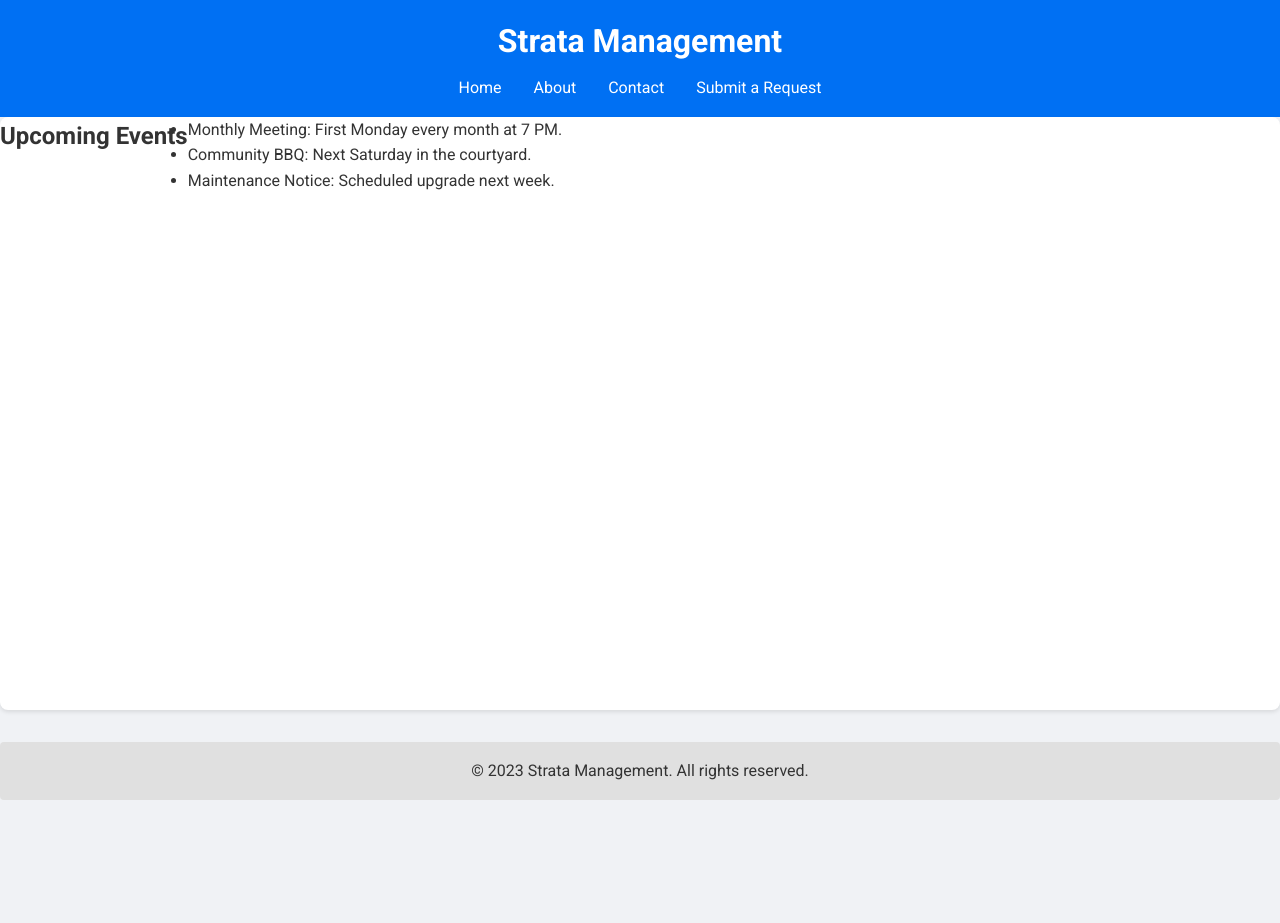
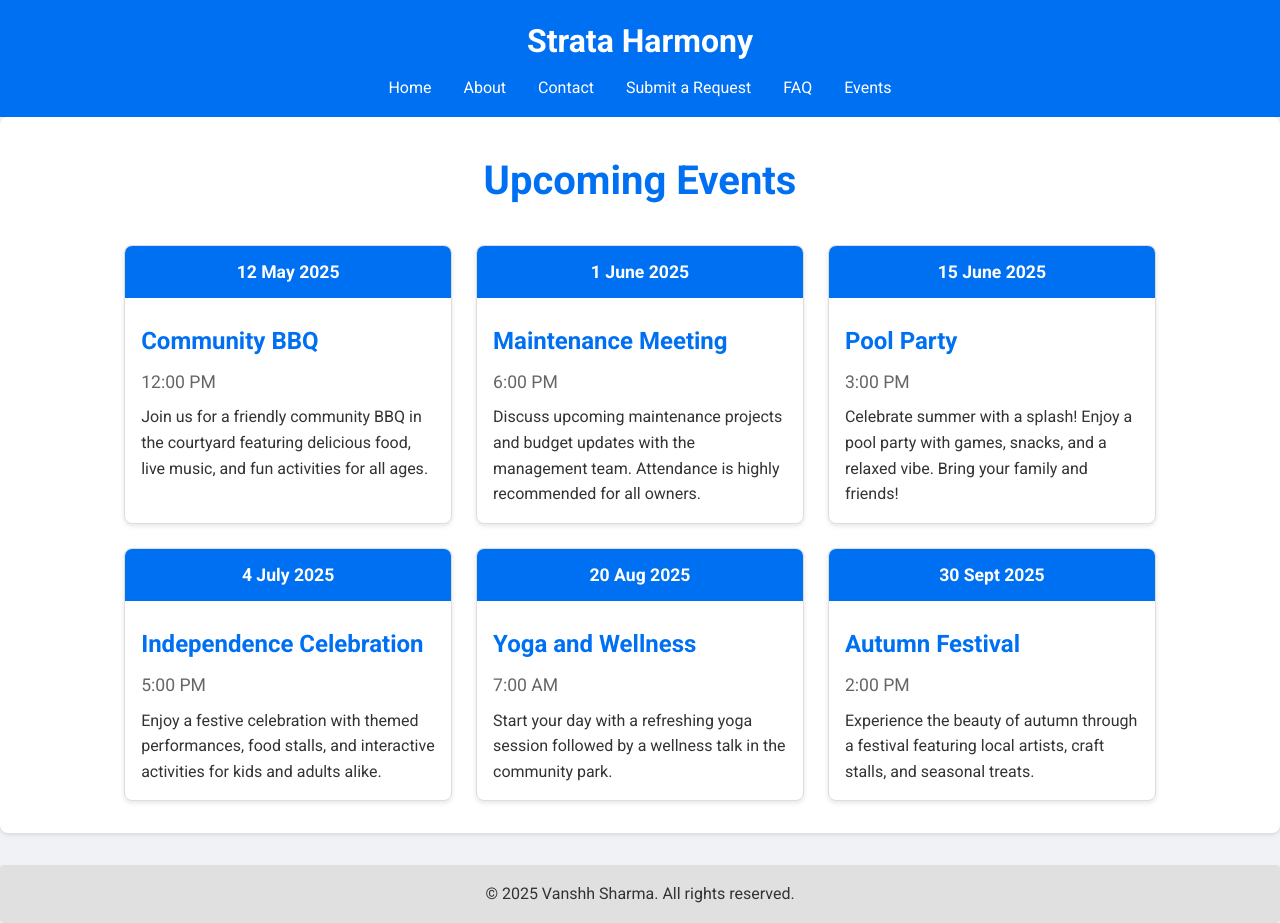
Before and after one commit to vsharma14-uni/INFO1111_TASK1, a Next.js app: page /events in a window 1280 px wide. Before the commit the page ends 800 px from the top, so only its background shows below. Built offline with nearby package versions, Linux system fonts and the light colour scheme.

Commit message:
added a faq and events page

```diff
--- a/components/Layout.js
+++ b/components/Layout.js
@@ -1,3 +1,4 @@
+// components/Layout.js (example)
 import Link from 'next/link';
 import styles from '../styles/Layout.module.css';
 
@@ -5,13 +6,16 @@ export default function Layout({ children }) {
   return (
     <div className={styles.layoutContainer}>
       <header className={styles.header}>
-        <h1>Strata Management</h1>
+        <h1>Strata Harmony</h1>
         <nav>
           <ul>
             <li><Link href="/">Home</Link></li>
             <li><Link href="/about">About</Link></li>
             <li><Link href="/contact">Contact</Link></li>
             <li><Link href="/form">Submit a Request</Link></li>
+            <li><Link href="/faq">FAQ</Link></li>
+            {/* Add the new Events link here */}
+            <li><Link href="/events">Events</Link></li>
           </ul>
         </nav>
       </header>
@@ -21,9 +25,8 @@ export default function Layout({ children }) {
       </main>
 
       <footer className={styles.footer}>
-        &copy; 2023 Strata Management. All rights reserved.
+        &copy; 2025 Vanshh Sharma. All rights reserved.
       </footer>
     </div>
   );
 }
-// styles/Layout.module.css
--- a/pages/_app.js
+++ b/pages/_app.js
@@ -1,5 +1,16 @@
+// pages/_app.js
+import Head from 'next/head';
 import '../styles/globals.css';
 
-export default function MyApp({ Component, pageProps }) {
-  return <Component {...pageProps} />;
+function MyApp({ Component, pageProps }) {
+  return (
+    <>
+      <Head>
+        <title>Strata Harmony</title>
+      </Head>
+      <Component {...pageProps} />
+    </>
+  );
 }
+
+export default MyApp;
--- a/pages/events.js
+++ b/pages/events.js
@@ -1,14 +1,76 @@
 import Layout from '../components/Layout';
+import styles from '../styles/Events.module.css';
+
+// Fictional events list
+const events = [
+  {
+    id: 1,
+    date: '2025-05-12',
+    title: 'Community BBQ',
+    time: '12:00 PM',
+    description: 'Join us for a friendly community BBQ in the courtyard featuring delicious food, live music, and fun activities for all ages.',
+  },
+  {
+    id: 2,
+    date: '2025-06-01',
+    title: 'Maintenance Meeting',
+    time: '6:00 PM',
+    description: 'Discuss upcoming maintenance projects and budget updates with the management team. Attendance is highly recommended for all owners.',
+  },
+  {
+    id: 3,
+    date: '2025-06-15',
+    title: 'Pool Party',
+    time: '3:00 PM',
+    description: 'Celebrate summer with a splash! Enjoy a pool party with games, snacks, and a relaxed vibe. Bring your family and friends!',
+  },
+  {
+    id: 4,
+    date: '2025-07-04',
+    title: 'Independence Celebration',
+    time: '5:00 PM',
+    description: 'Enjoy a festive celebration with themed performances, food stalls, and interactive activities for kids and adults alike.',
+  },
+  {
+    id: 5,
+    date: '2025-08-20',
+    title: 'Yoga and Wellness',
+    time: '7:00 AM',
+    description: 'Start your day with a refreshing yoga session followed by a wellness talk in the community park.',
+  },
+  {
+    id: 6,
+    date: '2025-09-30',
+    title: 'Autumn Festival',
+    time: '2:00 PM',
+    description: 'Experience the beauty of autumn through a festival featuring local artists, craft stalls, and seasonal treats.',
+  },
+];
 
 export default function Events() {
   return (
     <Layout>
-      <h2>Upcoming Events</h2>
-      <ul>
-        <li>Monthly Meeting: First Monday every month at 7 PM.</li>
-        <li>Community BBQ: Next Saturday in the courtyard.</li>
-        <li>Maintenance Notice: Scheduled upgrade next week.</li>
-      </ul>
+      <div className={styles.eventsContainer}>
+        <h2>Upcoming Events</h2>
+        <div className={styles.calendarGrid}>
+          {events.map((event) => (
+            <div key={event.id} className={styles.eventCard}>
+              <div className={styles.eventDate}>
+                {new Date(event.date).toLocaleDateString('en-AU', {
+                  day: 'numeric',
+                  month: 'short',
+                  year: 'numeric',
+                })}
+              </div>
+              <div className={styles.eventDetails}>
+                <h3>{event.title}</h3>
+                <p className={styles.eventTime}>{event.time}</p>
+                <p className={styles.eventDescription}>{event.description}</p>
+              </div>
+            </div>
+          ))}
+        </div>
+      </div>
     </Layout>
   );
 }
--- a/pages/index.js
+++ b/pages/index.js
@@ -5,7 +5,7 @@ export default function Home() {
   return (
     <Layout>
       <div className={styles.heroContainer}>
-        <h1 className={styles.overlayTitle}>WELCOME TO THE STRATA WEBSITE</h1>
+        <h1 className={styles.overlayTitle}>WELCOME TO STRATA HARMONY</h1>
       </div>
     </Layout>
   );
--- /dev/null
+++ b/styles/Events.module.css
@@ -0,0 +1,67 @@
+/* styles/Events.module.css */
+
+.eventsContainer {
+    max-width: 1200px;
+    margin: 0 auto;
+    padding: 2rem;
+    text-align: center;
+  }
+
+  .eventsContainer h2 {
+    font-size: 2.5rem;
+    color: #0070f3;
+    margin-bottom: 2rem;
+  }
+
+  /* Responsive grid for event cards */
+  .calendarGrid {
+    display: grid;
+    grid-template-columns: repeat(auto-fit, minmax(250px, 1fr));
+    gap: 1.5rem;
+  }
+
+  /* Each event card styling */
+  .eventCard {
+    background-color: #fff;
+    border: 1px solid #ddd;
+    border-radius: 8px;
+    overflow: hidden;
+    box-shadow: 0 2px 5px rgba(0, 0, 0, 0.1);
+    transition: transform 0.2s ease;
+  }
+
+  .eventCard:hover {
+    transform: translateY(-5px);
+  }
+
+  .eventDate {
+    background-color: #0070f3;
+    color: #fff;
+    padding: 0.75rem;
+    font-size: 1.1rem;
+    font-weight: bold;
+  }
+
+  .eventDetails {
+    padding: 1rem;
+    text-align: left;
+  }
+
+  .eventDetails h3 {
+    margin: 0.5rem 0;
+    font-size: 1.5rem;
+    color: #0070f3;
+  }
+
+  .eventTime {
+    font-size: 1.1rem;
+    color: #666;
+    margin: 0.25rem 0;
+  }
+
+  .eventDescription {
+    font-size: 1rem;
+    color: #333;
+    margin-top: 0.5rem;
+    line-height: 1.6;
+  }
```
Also changed, not shown: pages/faq.js (+59 -6 lines), styles/Faq.module.css (added, +40 -0 lines).
